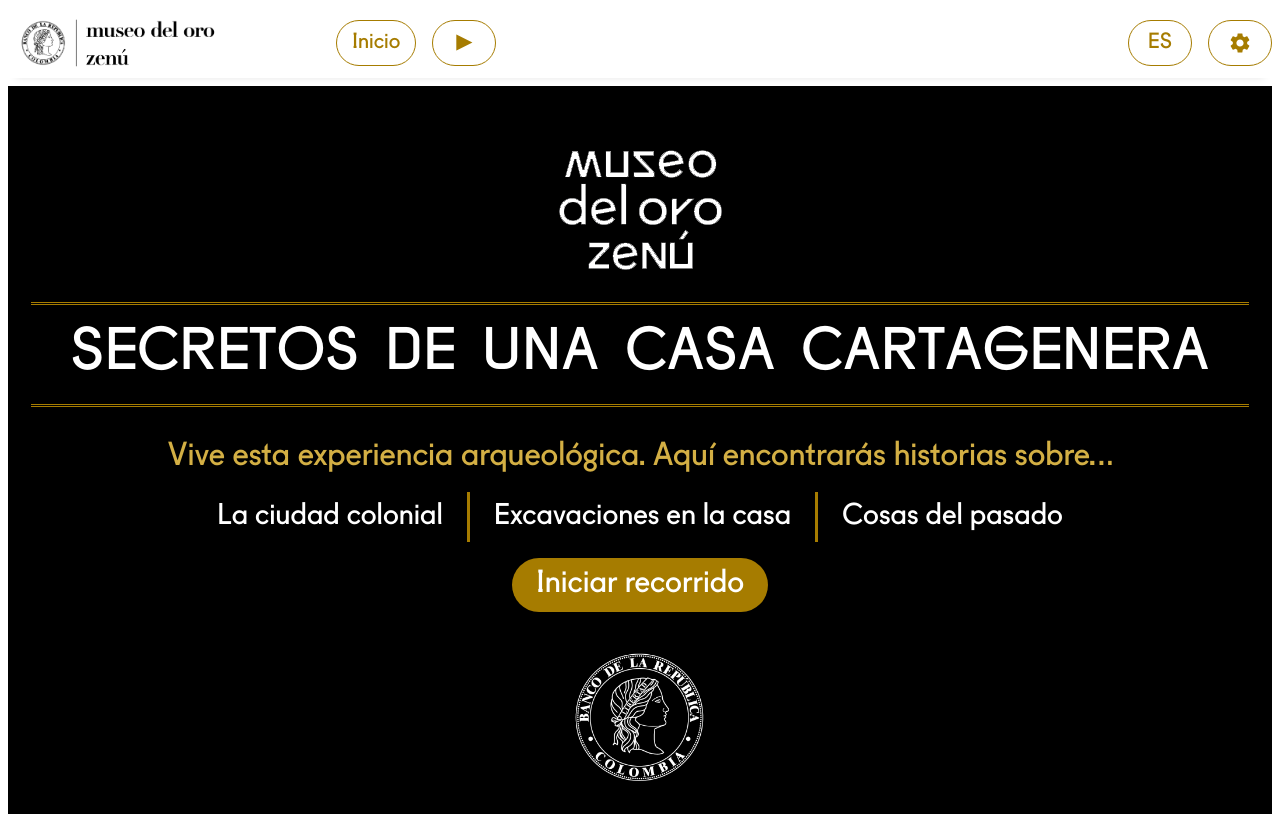
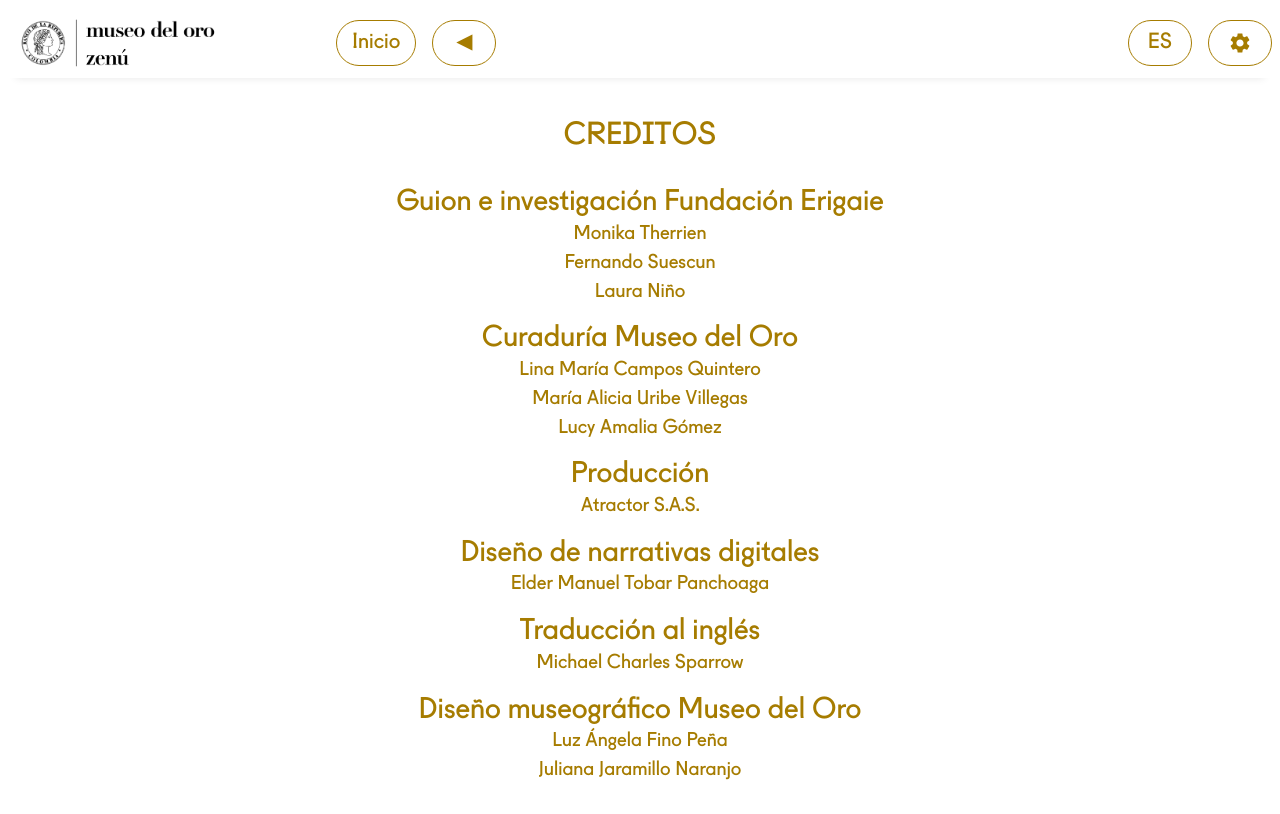
Before and after one commit to thecandybars/dispositivo-moz, a React (Vite) app: page /creditos in a window 1280 px wide. Built offline with nearby package versions, Linux system fonts and the light colour scheme.

Commit message:
Creditos

```diff
--- a/src/App.jsx
+++ b/src/App.jsx
@@ -5,6 +5,7 @@
 import Piezas from "./pages/piezas/Piezas";
 import Layout from "./layout/Layout";
 import Inicio from "./pages/inicio/Inicio";
+import Creditos from "./pages/creditos/Creditos";
 
 function App() {
   return (
@@ -15,6 +16,7 @@
           <Route path="mapa" element={<Mapa />} />
           <Route path="excavacion" element={<Excavacion />} />
           <Route path="piezas" element={<Piezas />} />
+          <Route path="creditos" element={<Creditos />} />
           <Route path="*" element={<Inicio />} />
         </Route>
       </Routes>
--- a/src/layout/Header.jsx
+++ b/src/layout/Header.jsx
@@ -24,7 +24,14 @@
   const { lang } = useContext(LanguageContext);
   const t = translations[lang].header;
 
-  const ordenPaginas = ["/", "/indice", "/mapa", "/excavacion", "/piezas"];
+  const ordenPaginas = [
+    "/",
+    "/indice",
+    "/mapa",
+    "/excavacion",
+    "/piezas",
+    "/creditos",
+  ];
 
   return (
     <Box
--- /dev/null
+++ b/src/pages/creditos/Creditos.jsx
@@ -0,0 +1,125 @@
+import { Stack, Typography } from "@mui/material";
+import React from "react";
+
+export default function Creditos() {
+  return (
+    <Stack
+      alignItems={"center"}
+      height={1}
+      gap={2}
+      p={4}
+      sx={{ overflowY: "scroll" }}
+    >
+      <Typography variant="h2" color="primary">
+        Creditos
+      </Typography>
+
+      <Stack alignItems={"center"}>
+        <Typography variant="h3" color="primary">
+          Guion e investigación Fundación Erigaie
+        </Typography>
+        <Typography variant="body" color="primary">
+          Monika Therrien
+        </Typography>
+        <Typography variant="body" color="primary">
+          Fernando Suescun
+        </Typography>
+        <Typography variant="body" color="primary">
+          Laura Niño
+        </Typography>
+      </Stack>
+
+      <Stack alignItems={"center"}>
+        <Typography variant="h3" color="primary">
+          Curaduría Museo del Oro
+        </Typography>
+        <Typography variant="body" color="primary">
+          Lina María Campos Quintero
+        </Typography>
+        <Typography variant="body" color="primary">
+          María Alicia Uribe Villegas
+        </Typography>
+        <Typography variant="body" color="primary">
+          Lucy Amalia Gómez
+        </Typography>
+      </Stack>
+
+      <Stack alignItems={"center"}>
+        <Typography variant="h3" color="primary">
+          Producción
+        </Typography>
+        <Typography variant="body" color="primary">
+          Atractor S.A.S.
+        </Typography>
+      </Stack>
+
+      <Stack alignItems={"center"}>
+        <Typography variant="h3" color="primary">
+          Diseño de narrativas digitales
+        </Typography>
+        <Typography variant="body" color="primary">
+          Elder Manuel Tobar Panchoaga
+        </Typography>
+      </Stack>
+
+      <Stack alignItems={"center"}>
+        <Typography variant="h3" color="primary">
+          Traducción al inglés
+        </Typography>
+        <Typography variant="body" color="primary">
+          Michael Charles Sparrow
+        </Typography>
+      </Stack>
+
+      <Stack alignItems={"center"}>
+        <Typography variant="h3" color="primary">
+          Diseño museográfico Museo del Oro
+        </Typography>
+        <Typography variant="body" color="primary">
+          Luz Ángela Fino Peña
+        </Typography>
+        <Typography variant="body" color="primary">
+          Juliana Jaramillo Naranjo
+        </Typography>
+      </Stack>
+
+      <Stack alignItems={"center"}>
+        <Typography variant="h3" color="primary">
+          Asesoría de producción Museo del Oro
+        </Typography>
+        <Typography variant="body" color="primary">
+          Margarita Valdivieso Beltrán
+        </Typography>
+      </Stack>
+
+      <Stack alignItems={"center"}>
+        <Typography variant="h3" color="primary">
+          Diseño gráfico
+        </Typography>
+        <Typography variant="body" color="primary">
+          Tangrama
+        </Typography>
+      </Stack>
+
+      <Stack alignItems={"center"} width="40%" textAlign={"center"} gap={1}>
+        <Typography variant="h3" color="primary">
+          Referencias
+        </Typography>
+        <Typography variant="body" color="primary">
+          Biblioteca del Congreso de los Estados Unidos. Mapa Cartagena de
+          Baptista Boazio, Walter Bigges, Lieutenant Croftes, 1586.
+        </Typography>
+        <Typography variant="body" color="primary">
+          Archivo General de Indias [AGI]. MP-PANAMA, 20. Plano de Antonelli,
+          Las cosas mas particulares de la ciudad de Cartagena. Redibujado por
+          Atractor S.A.S., 2025.
+        </Typography>
+        <Typography variant="body" color="primary">
+          Archivo General de Indias [AGI]. MP-PANAMA, 2. Modelo de cómo quedará
+          el muelle de Cartagena después de hecho como agora el Señor Governador
+          lo quiere hacer, 1571. Redibujado por Atractor S.A.S., 2025.
+        </Typography>
+      </Stack>
+    </Stack>
+  );
+}
```
